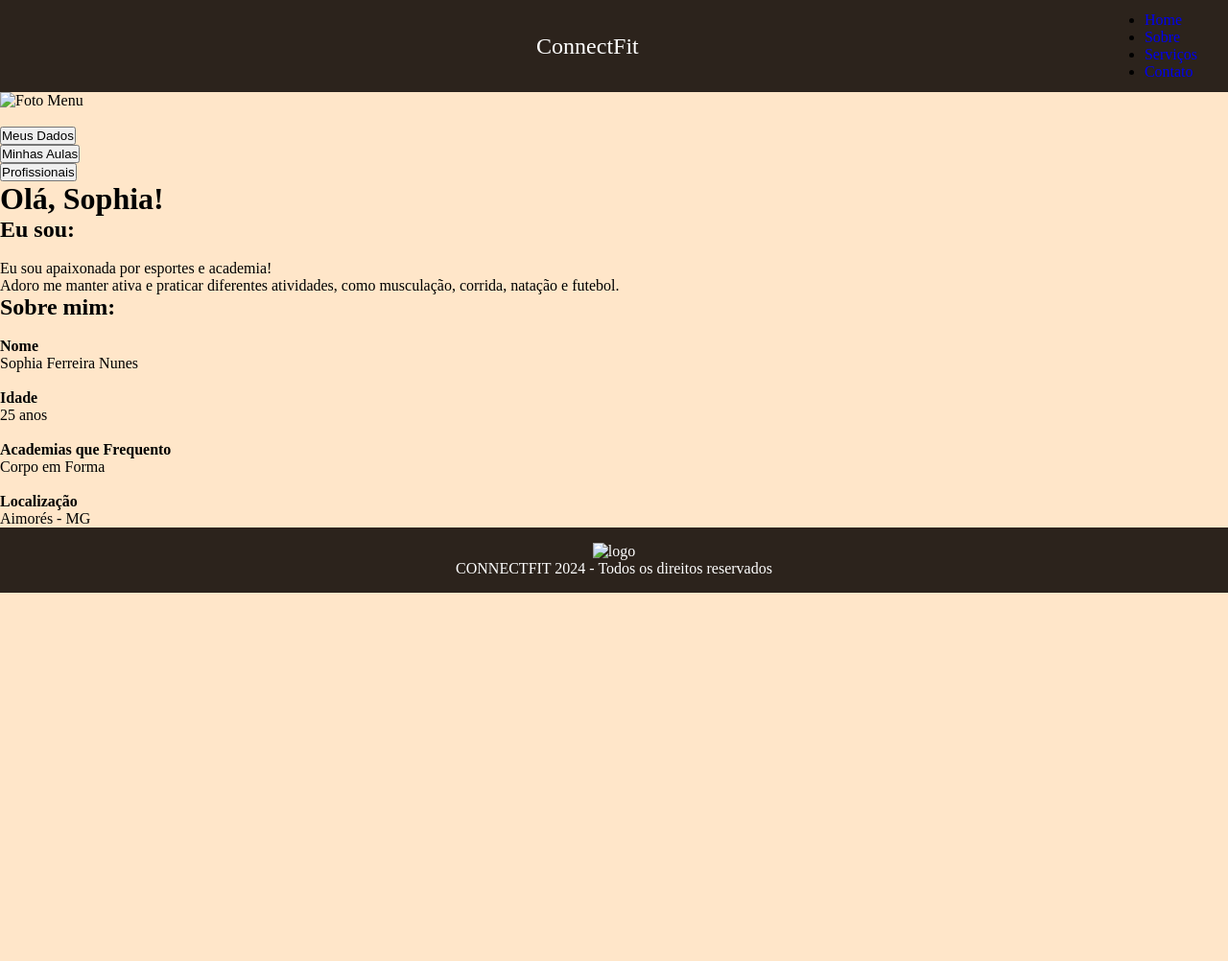
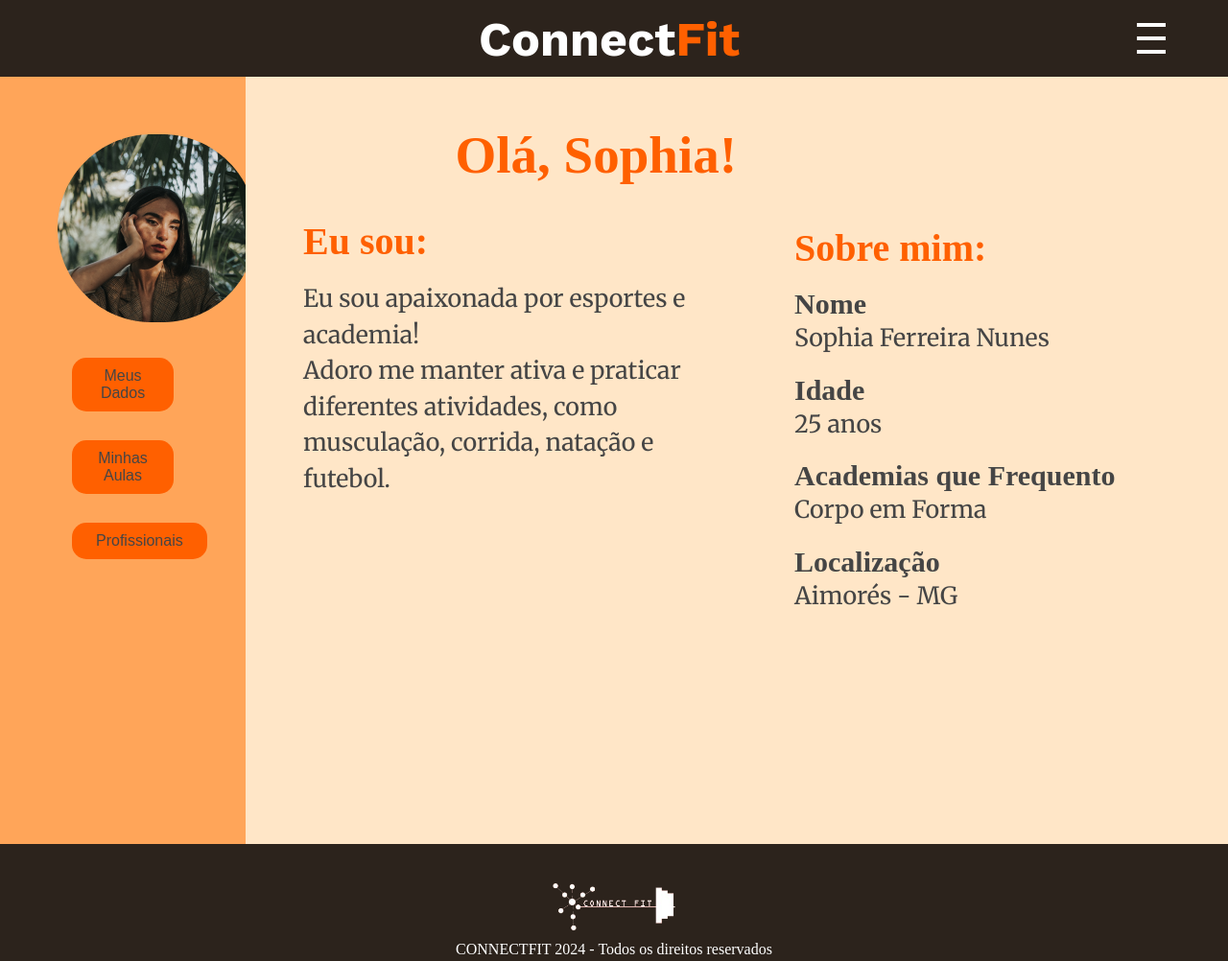
Before and after one commit to ICEI-PUC-Minas-PMV-ADS/pmv-ads-2024-e1-proj-web-t15-connectfit, a plain HTML site: page codigo-fonte/meuperfil.html in a window 1280 px wide. Shown: the whole page at 96% size. Before the commit the page ends 800 px from the top, so only its background shows below. Drawn offline with nearby package versions, Linux system fonts and the light colour scheme; files that its build step writes are made by us from their sources.

Commit message:
Meu Perfil

```diff
--- a/codigo-fonte/meuperfil.html
+++ b/codigo-fonte/meuperfil.html
@@ -7,7 +7,7 @@
         <meta name="keywords" content="perfil usuário, meus dados, minhas aulas, connectfit">
         <meta name="author" content="Nasson Freitas de Paula">
         <meta name="viewport" content="width=device-width, initial-scale=1.0">
-        <link rel="stylesheet" href="/Meuperfil/styles.css">
+        <link rel="stylesheet" href="css/meuperfil.css">
         <link rel="preconnect" href="https://fonts.googleapis.com">
         <link rel="preconnect" href="https://fonts.gstatic.com" crossorigin>
         <link href="https://fonts.googleapis.com/css2?family=Work+Sans:ital,wght@0,100..900;1,100..900&display=swap" rel="stylesheet">
@@ -43,11 +43,11 @@
                 </div>
 
             </nav>
-                <script src="script.js"></script>
+                <script src="js/meuperfil.js"></script>
         </header>
                     <div class="container">
                     <div class="section left">
-                        <img class="fotoMenu" src="foto_menu.png" alt="Foto Menu">
+                        <img class="fotoMenu" src="img/foto_menu-meuperfil.png" alt="Foto Menu">
                         <br>
                         <br>
                         <button class="botaoDados">Meus Dados</button>
@@ -82,7 +82,7 @@
         <footer>
 
             <div class="rodape">
-            <img id="logo-rodape" src="logo_branco.png" alt="logo">
+            <img id="logo-rodape" src="img/logo_branco-meuperfil.png" alt="logo">
             <p>CONNECTFIT 2024 - Todos os direitos reservados</p>
             </div>
 
```
